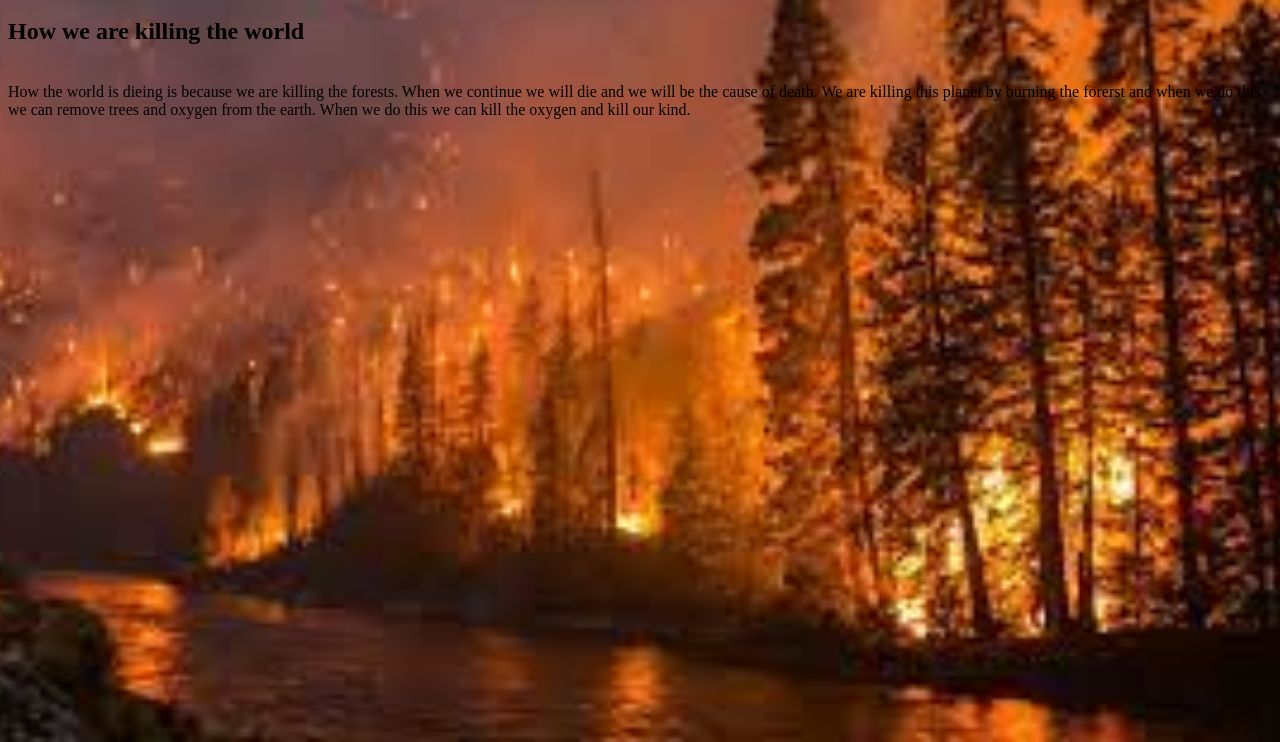
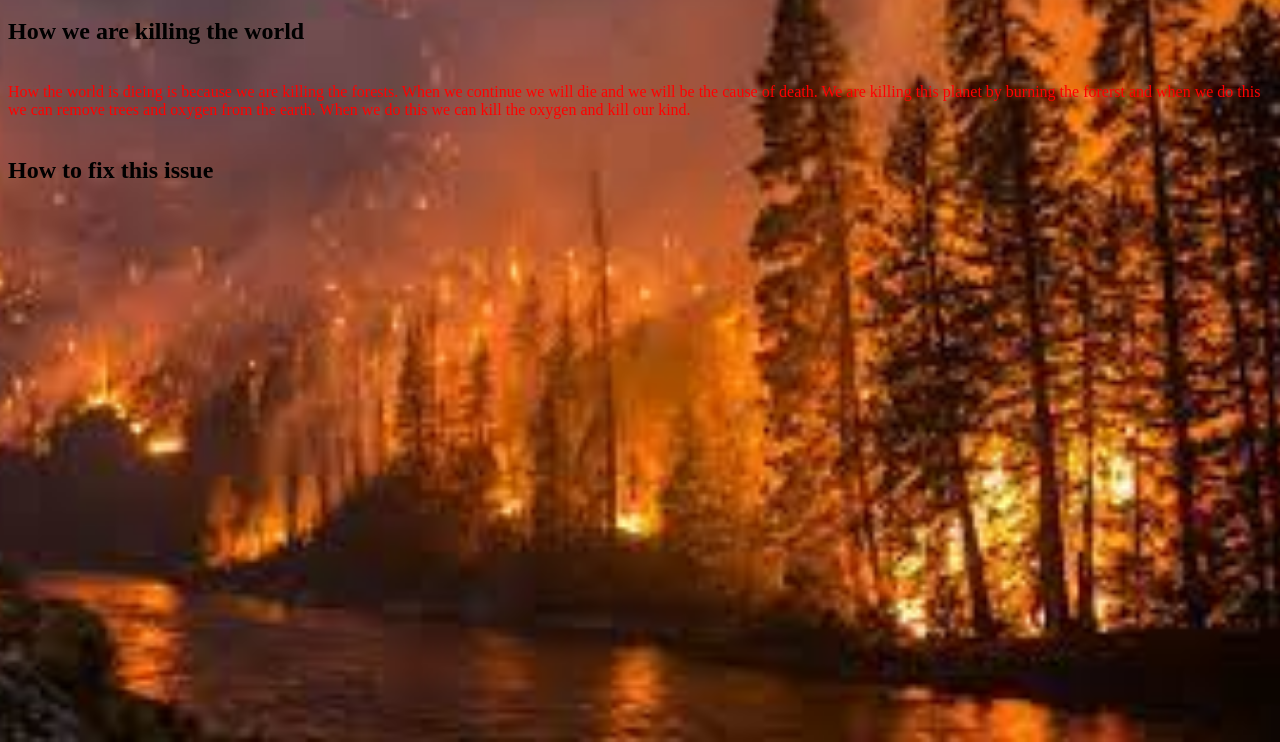
Before and after one commit to TheManGamer03/HTML-SS, a plain HTML site: page index.html in a window 1280 px wide. Shown: the part 58-800 px from the top of the page. Drawn offline with Linux system fonts and the light colour scheme.

Commit message:
Got style to partially work.

```diff
--- a/index.html
+++ b/index.html
@@ -8,9 +8,12 @@
     </header>
     <body class="body">
         <p class="KillingWorld"">
-            <h2>How we are killing the world</h2>
+            <h2 class="pH2">How we are killing the world</h2>
             <br>
-            <l>How the world is dieing is because we are killing the forests. When we continue we will die and we will be the cause of death. We are killing this planet by burning the forerst and when we do this we can remove trees and oxygen from the earth. When we do this we can kill the oxygen and kill our kind.</l>
+            <l class="pline">How the world is dieing is because we are killing the forests. When we continue we will die and we will be the cause of death. We are killing this planet by burning the forerst and when we do this we can remove trees and oxygen from the earth. When we do this we can kill the oxygen and kill our kind.</l>
+            <br>
+            <br>
+            <h2>How to fix this issue</h2>
             </p>
         </body>
 </html>
--- a/style.css
+++ b/style.css
@@ -9,6 +9,10 @@ background-size: cover;
    padding-top: 10px;
    color: red;
 }
-.KillingWorld {
+.pline {
+  text-align: center;
   color: red;
 }
+.htwo {
+  color: red'
+}
```
